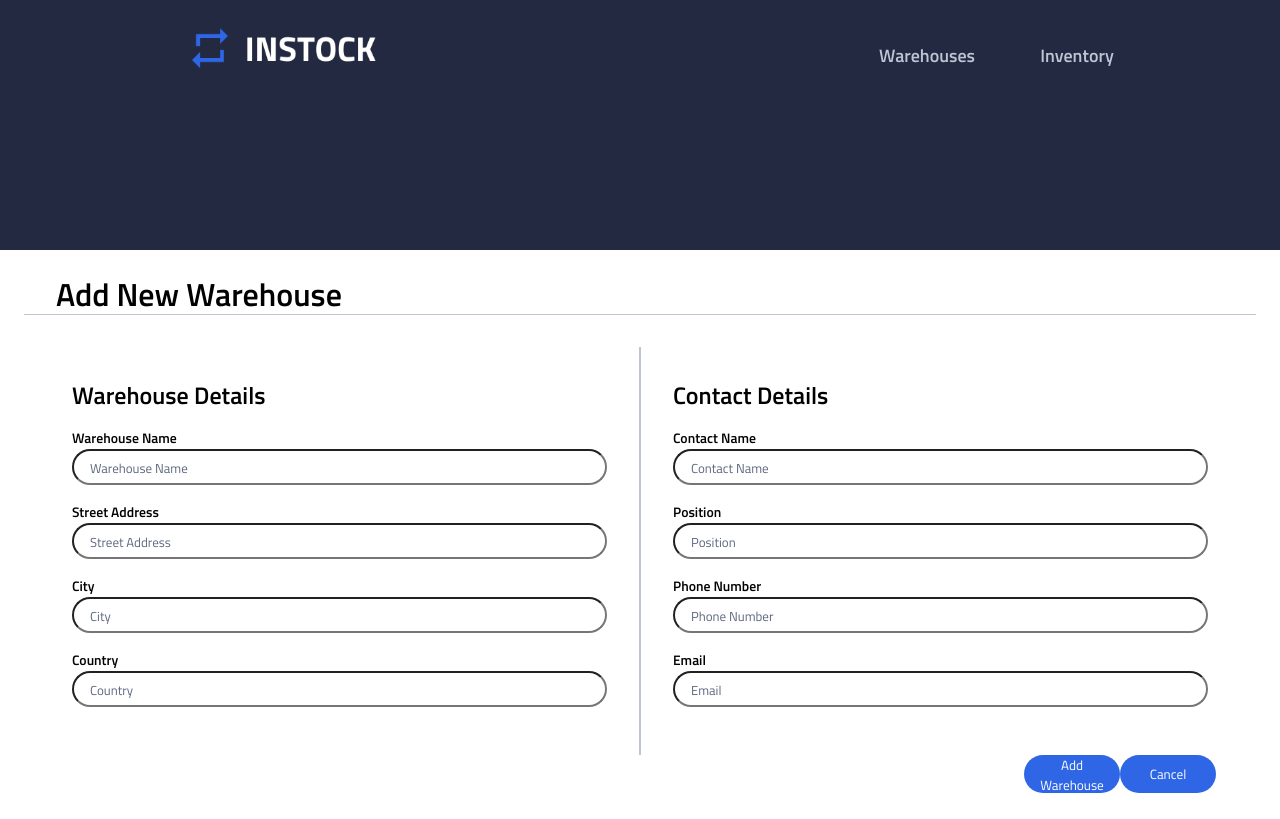
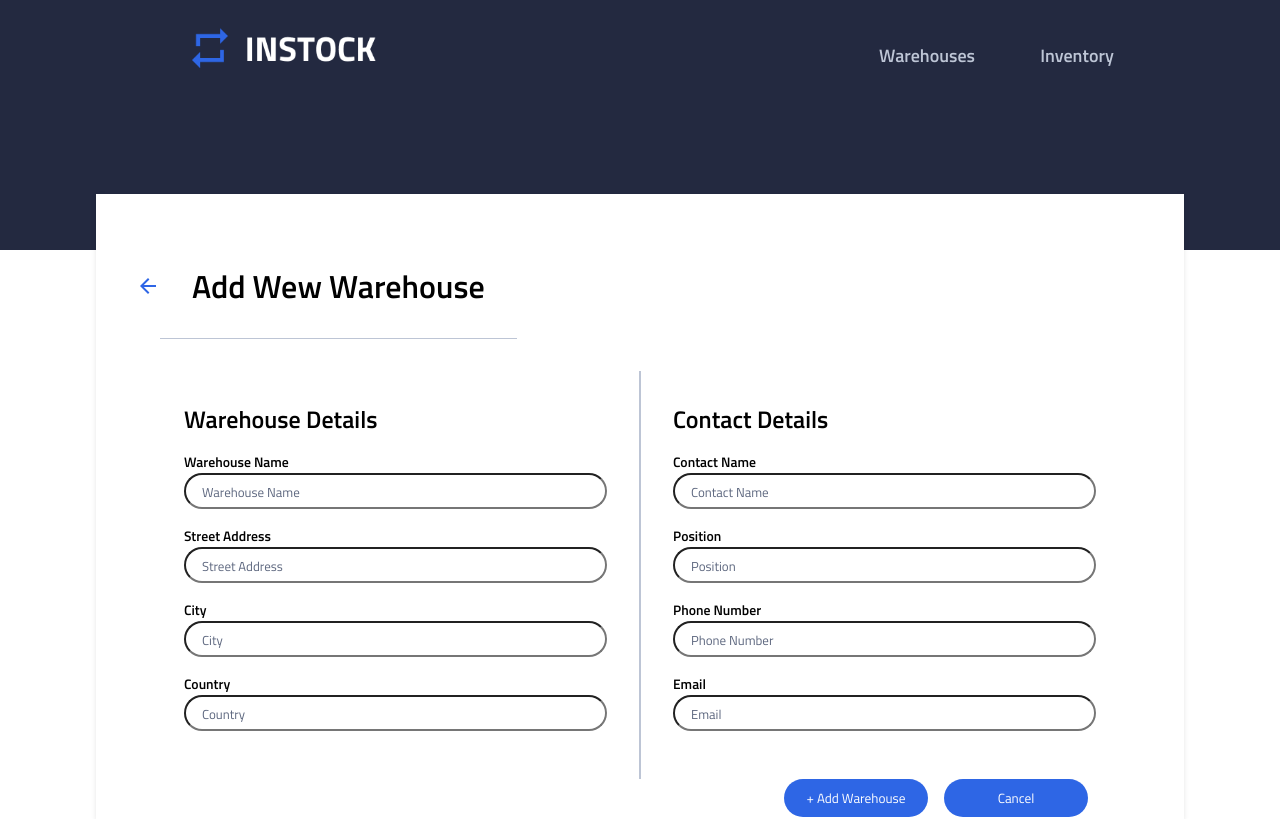
Before and after one commit to cathybi/instock-client, a React (Create React App) app: page /warehouse/add in a window 1280 px wide. Shown: the top 819 px of the page. Built offline with nearby package versions, Linux system fonts and the light colour scheme.

Commit message:
some changes on components

```diff
--- a/src/components/AddWarehouse/AddWarehouse.jsx
+++ b/src/components/AddWarehouse/AddWarehouse.jsx
@@ -1,5 +1,6 @@
 import axios from "axios";
-import { useNavigate } from "react-router-dom";
+import { Link, useNavigate } from "react-router-dom";
+import arrowBack from "./../../assets/icons/arrow_back-24px.svg";
 import "../AddWarehouse/AddWarehouse.scss"
 
 const baseURL = "http://localhost:8080/warehouse";
@@ -34,7 +35,10 @@ function AddWarehouse (){
 
     return (
         <section className="addWarehouse">
-            <h1 className="addWarehouse__title">Add New Warehouse</h1>
+            <div className="EditWarehouse__title--part">
+                <Link><img className="EditWarehouse__arrowBack" src={arrowBack} alt="arrowBack" /></Link>
+                <h1 className="EditWarehouse__title">Add Wew Warehouse</h1>
+            </div>
             <form onSubmit={handleFormSubmit} className="addWarehouse__form" name="addWarehouse__form">
                 <div className="addWarehouse__text">
                     <section className="addWarehouse__details--warehouse">
@@ -62,7 +66,7 @@ function AddWarehouse (){
                     </section>
                 </div>
                 <div className="addWarehouse__button">
-                    <button className="addWarehouse__button--submit" type="submit">Add Warehouse</button>
+                    <button className="addWarehouse__button--submit" type="submit">+ Add Warehouse</button>
                     <button className="addWarehouse__button--cancel" type="cancel">Cancel</button>
                 </div>
             </form>
--- a/src/components/AddWarehouse/AddWarehouse.scss
+++ b/src/components/AddWarehouse/AddWarehouse.scss
@@ -9,15 +9,28 @@
     margin: 0;
 }
 .addWarehouse {
-    padding: 1.5rem;
+    padding: 2.5rem;
+    margin: 1.5rem;
+    position: relative;
+    top: -6.5rem;
+    background-color: white;
+    box-shadow: 0 2px 5px rgba(1,1,1,0.1);
+    @include desktop {
+        margin:6rem;
+        top: -9.5rem;
+    }
     &__title {
         @include set-mobile-font("PageHeader");
         margin-bottom: 2rem;
-        padding-left: 2rem;
+        padding: 2rem;
         border-bottom: 1px solid $secondary-cloud;
         @include tablet {
             @include set-desktop-tablet-font("PageHeader")
         }
+    }
+    &__title--part {
+        display: flex;
+        align-items: baseline;
     }
     &__text {
         @include tablet {
@@ -69,20 +82,29 @@
     }
     &__button {
         display: flex;
-        right: 4rem;
-        position: absolute;
+        justify-content: center;
+        @include tablet {
+            position: absolute;
+            right: 6rem;
+        }
     }
     &__button--submit {
         @include set-button-style("Mobile", $primary-instock-indigo);
+        margin-right: 1rem;
+        width: 40%;
         @include tablet {
-            @include set-button-style("TabletDesktop", $primary-instock-indigo)
+            @include set-button-style("TabletDesktop", $primary-instock-indigo);
+            width: 9rem
         }
     }
     &__button--cancel {
         @include set-button-style("Mobile", $primary-white);
+        border-style: solid;
         color: $secondary-cloud;
+        width: 40%;
         @include tablet {
-            @include set-button-style("TabletDesktop", $primary-instock-indigo)
+            @include set-button-style("TabletDesktop", $primary-instock-indigo);
+            width: 9rem;
         }
     }
 }
--- a/src/components/EditWarehouse/EditWarehouse.jsx
+++ b/src/components/EditWarehouse/EditWarehouse.jsx
@@ -1,5 +1,6 @@
 import axios from "axios";
-import { useNavigate } from "react-router-dom";
+import { Link, useNavigate } from "react-router-dom";
+import arrowBack from "./../../assets/icons/arrow_back-24px.svg";
 import "../EditWarehouse/EditWarehouse.scss"
 
 const baseURL = "http://localhost:8080/warehouse";
@@ -27,15 +28,23 @@ function EditWarehouse (){
                 `${baseURL}/${ID}`,
                 updatedWarehouse
             )
+        };
+        let ID = "";
+        if (ID!=="") {
+            updateWarehouse(ID)
+        }else {
+            updateWarehouse(defaultID)
         }
-        updateWarehouse();
         navigate("/warehouse");
         alert("Warehouse Info Updated!");
     }
 
     return (
         <section className="EditWarehouse">
-            <h1 className="EditWarehouse__title">Edit Warehouse</h1>
+            <div className="EditWarehouse__title--part">
+                <Link><img className="EditWarehouse__arrowBack" src={arrowBack} alt="arrowBack" /></Link>
+                <h1 className="EditWarehouse__title">Edit Warehouse</h1>
+            </div>
             <form onSubmit={handleFormSubmit} className="EditWarehouse__form" name="EditWarehouse__form">
                 <div className="EditWarehouse__text">
                     <section className="EditWarehouse__details--warehouse">
--- a/src/components/EditWarehouse/EditWarehouse.scss
+++ b/src/components/EditWarehouse/EditWarehouse.scss
@@ -9,15 +9,31 @@
     margin: 0;
 }
 .EditWarehouse {
-    padding: 1.5rem;
+    padding: 2.5rem;
+    margin: 1.5rem;
+    position: relative;
+    top: -6.5rem;
+    background-color: white;
+    box-shadow: 0 2px 5px rgba(1,1,1,0.1);
+    @include desktop {
+        margin:6rem;
+        top: -9.5rem;
+    }
+    &__arrowBack {
+        width: 1.5rem;
+    }
     &__title {
         @include set-mobile-font("PageHeader");
         margin-bottom: 2rem;
-        padding-left: 2rem;
+        padding: 2rem;
         border-bottom: 1px solid $secondary-cloud;
         @include tablet {
             @include set-desktop-tablet-font("PageHeader")
         }
+    }
+    &__title--part {
+        display: flex;
+        align-items: baseline;
     }
     &__text {
         @include tablet {
@@ -69,21 +85,28 @@
     }
     &__button {
         display: flex;
-        right: 4rem;
-        position: absolute;
+        justify-content: center;
+        @include tablet {
+            position: absolute;
+            right: 6rem;
+        }
     }
     &__button--save {
         @include set-button-style("Mobile", $primary-instock-indigo);
         margin-right: 1rem;
+        width: 40%;
         @include tablet {
-            @include set-button-style("TabletDesktop", $primary-instock-indigo)
+            @include set-button-style("TabletDesktop", $primary-instock-indigo);
+            width: 9rem
         }
     }
     &__button--cancel {
         @include set-button-style("Mobile", $primary-white);
+        border-style: solid;
         color: $secondary-cloud;
         @include tablet {
-            @include set-button-style("TabletDesktop", $primary-instock-indigo)
+            @include set-button-style("TabletDesktop", $primary-instock-indigo);
+            width: 9rem;
         }
     }
 }
```
